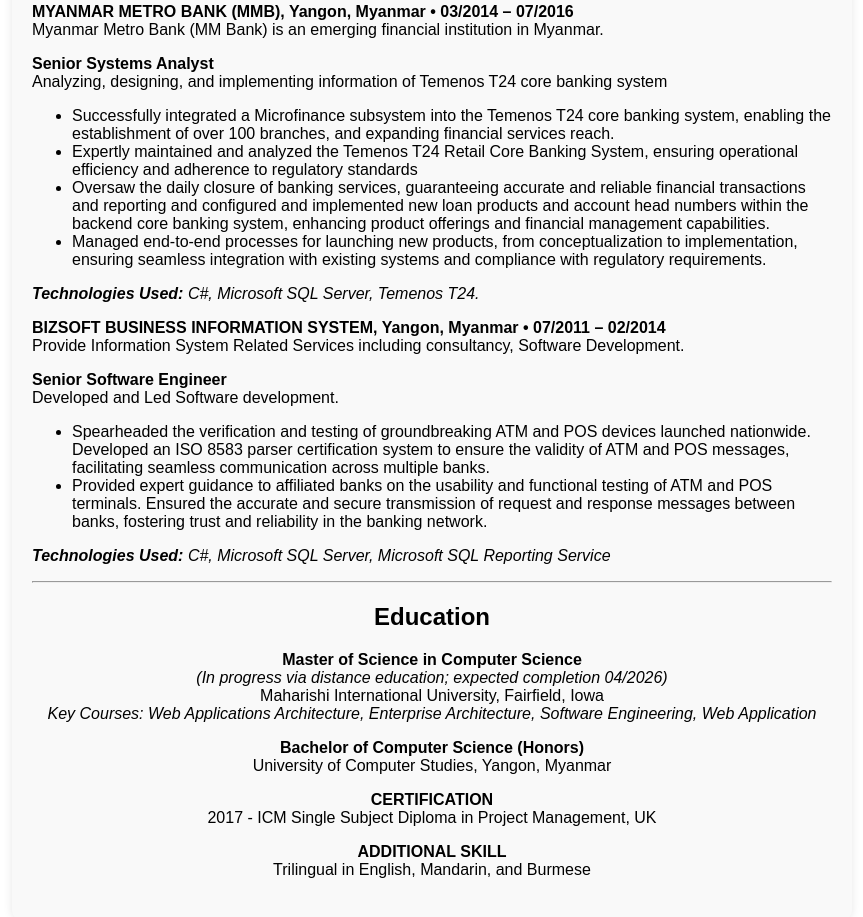
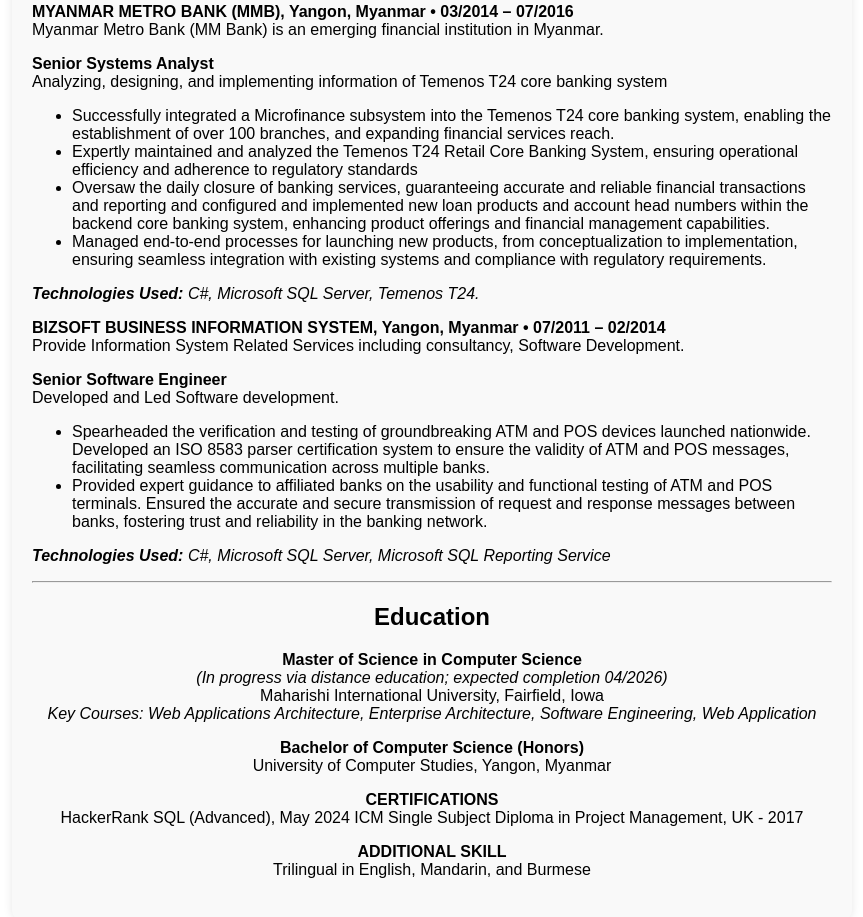
Before and after one commit to YaminChow/githut.io, a plain HTML site: page index.html in a window 1280 px wide. Shown: the part 1716-2633 px from the top of the page, without its empty margins (208-1071 px from the left). Drawn offline with Linux system fonts and the light colour scheme.

Commit message:
Update index.html

```diff
--- a/index.html
+++ b/index.html
@@ -167,8 +167,9 @@
                 University of Computer Studies, Yangon, Myanmar<br>
             </p>
             <p>
-                <b>CERTIFICATION</b><br>
-                2017 - ICM Single Subject Diploma in Project Management, UK
+                <b>CERTIFICATIONS</b><br>
+		HackerRank SQL (Advanced), May 2024
+                ICM Single Subject Diploma in Project Management, UK - 2017
             </p>
             <p>
                 <b>ADDITIONAL SKILL</b><br>
```
